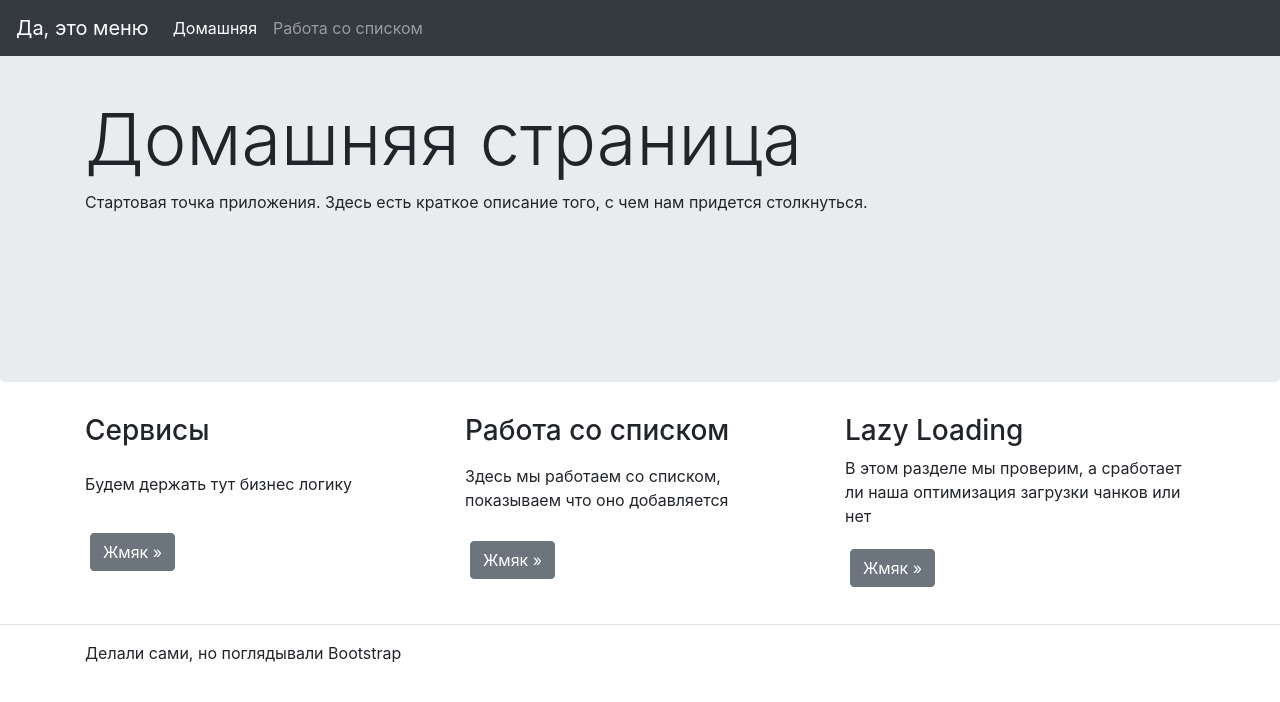
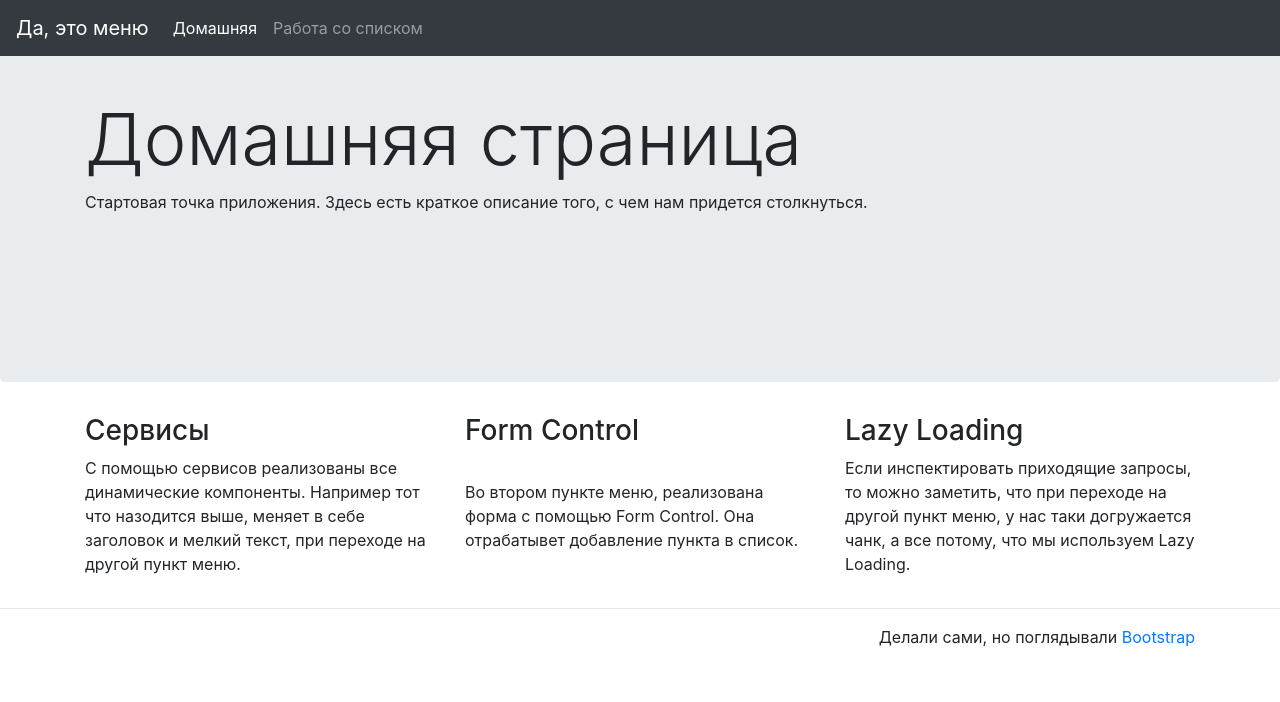
Before and after one commit to so-stupid/Java-lab5, an Angular app: page / in a window 1280 px wide. Shown: the top 702 px of the page. Built offline with nearby package versions, Linux system fonts and the light colour scheme.

Commit message:
Some fix

```diff
--- a/src/app/core/footer/footer.component.css
+++ b/src/app/core/footer/footer.component.css
@@ -0,0 +1,3 @@
+footer{
+  text-align: end;
+}
--- a/src/app/core/footer/footer.component.html
+++ b/src/app/core/footer/footer.component.html
@@ -1,4 +1,4 @@
 <hr>
 <footer class="container">
-  <p>Делали сами, но поглядывали Bootstrap</p>
+  <p>Делали сами, но поглядывали <a href="https://getbootstrap.com/">Bootstrap</a></p>
 </footer>
--- a/src/app/pages/home/home.component.html
+++ b/src/app/pages/home/home.component.html
@@ -4,18 +4,16 @@
   <div class="row">
     <div class="col-md-4">
       <h3>Сервисы</h3>
-      <p>Будем держать тут бизнес логику </p>
-      <p><a class="btn btn-secondary" href="#" role="button">Жмяк »</a></p>
+      <p> С помощью сервисов реализованы все динамические компоненты. Например тот что назодится выше, меняет в себе
+        заголовок и мелкий текст, при переходе на другой пункт меню. </p>
     </div>
     <div class="col-md-4">
-      <h3>Работа со списком</h3>
-      <p>Здесь мы работаем со списком, показываем что оно добавляется </p>
-      <p><a class="btn btn-secondary" href="#" role="button">Жмяк »</a></p>
+      <h3>Form Control</h3>
+      <p> Во втором пункте меню, реализована форма с помощью Form Control. Она отрабатывет добавление пункта в список.</p>
     </div>
     <div class="col-md-4">
       <h3>Lazy Loading</h3>
-      <p>В этом разделе мы проверим, а сработает ли наша оптимизация загрузки чанков или нет</p>
-      <p><a class="btn btn-secondary" href="#" role="button">Жмяк »</a></p>
+      <p>Если инспектировать приходящие запросы, то можно заметить, что при переходе на другой пункт меню, у нас таки догружается чанк, а все потому, что мы используем Lazy Loading.</p>
     </div>
   </div>
 </div>
--- a/src/index.html
+++ b/src/index.html
@@ -6,6 +6,9 @@
   <base href="/">
   <meta name="viewport" content="width=device-width, initial-scale=1">
   <link rel="icon" type="image/x-icon" href="favicon.ico">
+  <script src="https://ajax.googleapis.com/ajax/libs/jquery/3.3.1/jquery.min.js"></script>
+  <script src="https://cdnjs.cloudflare.com/ajax/libs/popper.js/1.14.0/umd/popper.min.js"></script>
+  <script src="https://maxcdn.bootstrapcdn.com/bootstrap/4.1.0/js/bootstrap.min.js"></script>
 </head>
 <body>
   <app-root></app-root>
```
Also changed, not shown: src/app/app.component.html (+5 -3 lines).
